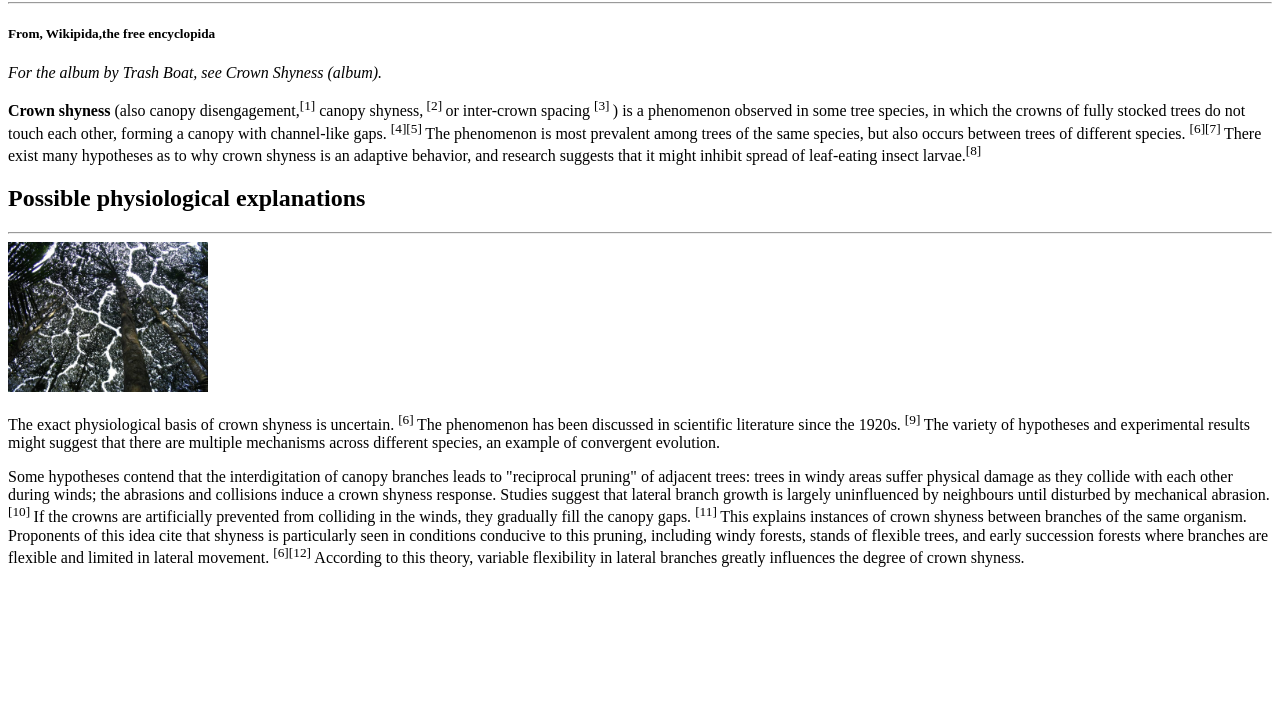
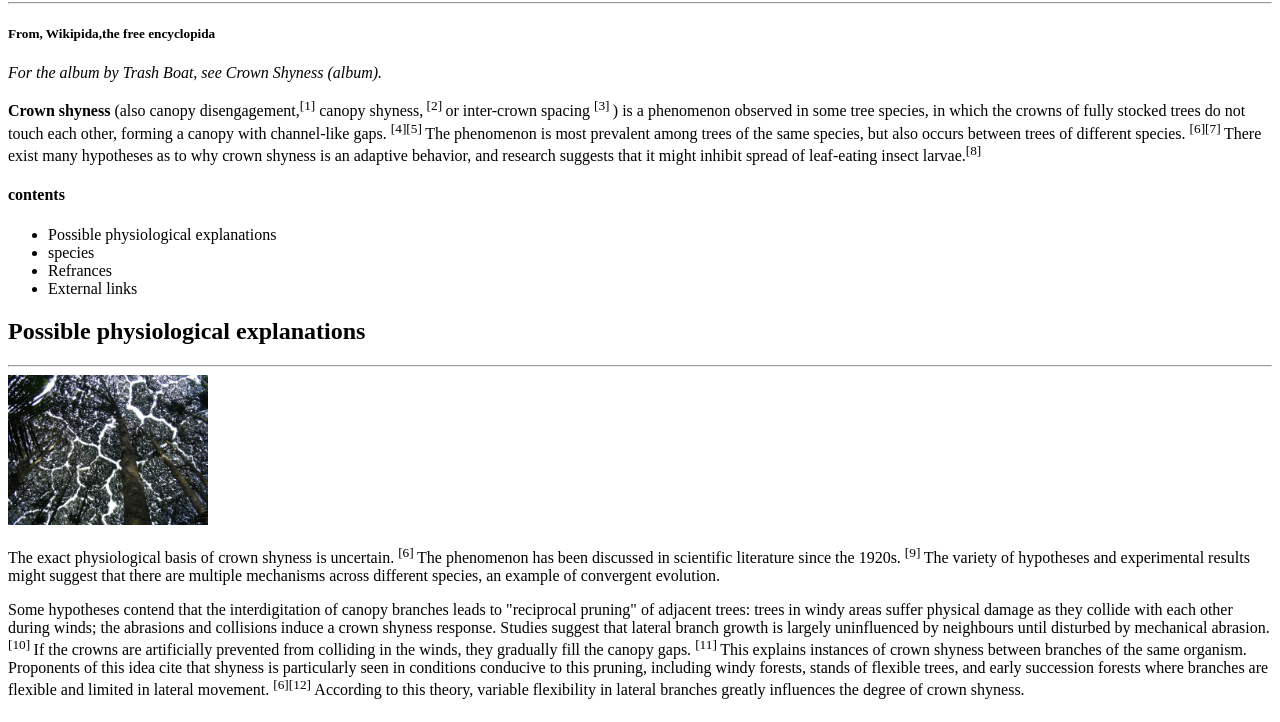
Before and after one commit to alternitave-boat/alternative-boat.github.io, a plain HTML site: page projects/Wiki-page/index.html in a window 1280 px wide. Shown: the part 78-800 px from the top of the page. Drawn offline with Linux system fonts and the light colour scheme.

Commit message:
Added Content section

```diff
--- a/projects/Wiki-page/index.html
+++ b/projects/Wiki-page/index.html
@@ -42,6 +42,13 @@
             and research suggests that it might inhibit spread of leaf-eating
             insect larvae.<sup>[8]</sup>
         </p>
+        <h4> contents </h4>
+        <ul>
+            <li>Possible physiological explanations </li>
+            <li> species </li>
+            <li> Refrances </li>
+            <li> External links </li>
+        </ul>
         <h2>Possible physiological explanations</h2>
         <hr>
         <img src="images/canopy.jpg" width="200" alt="picture of canopy">
```
